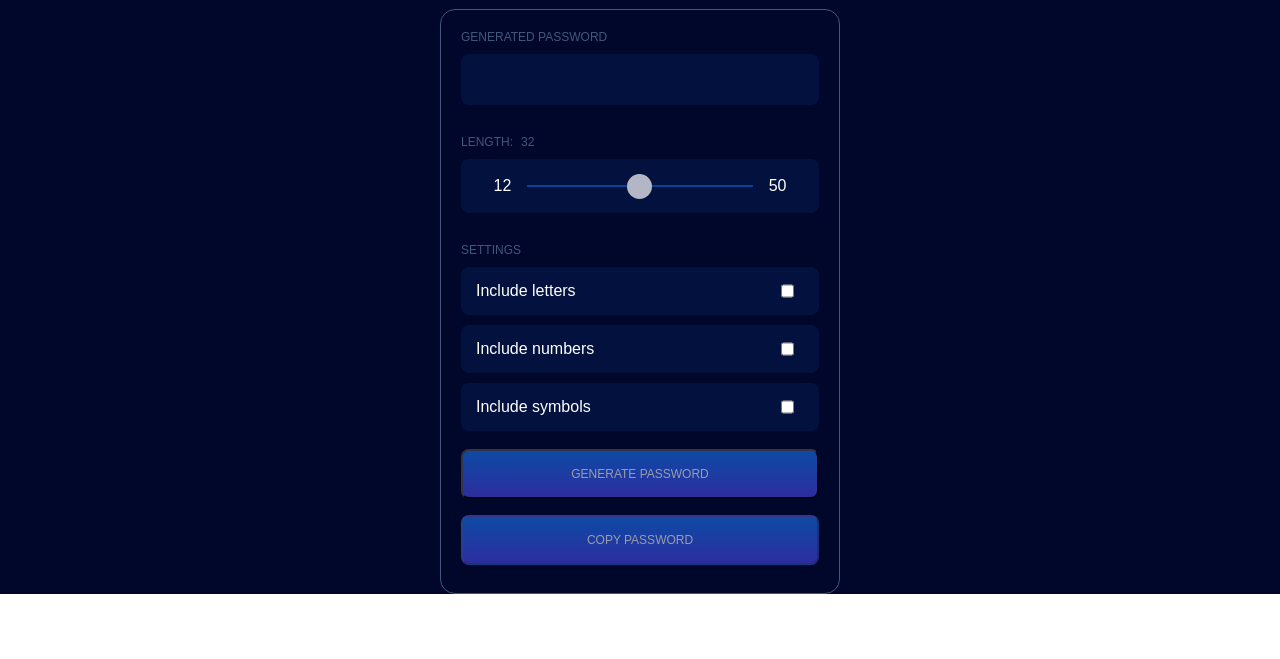
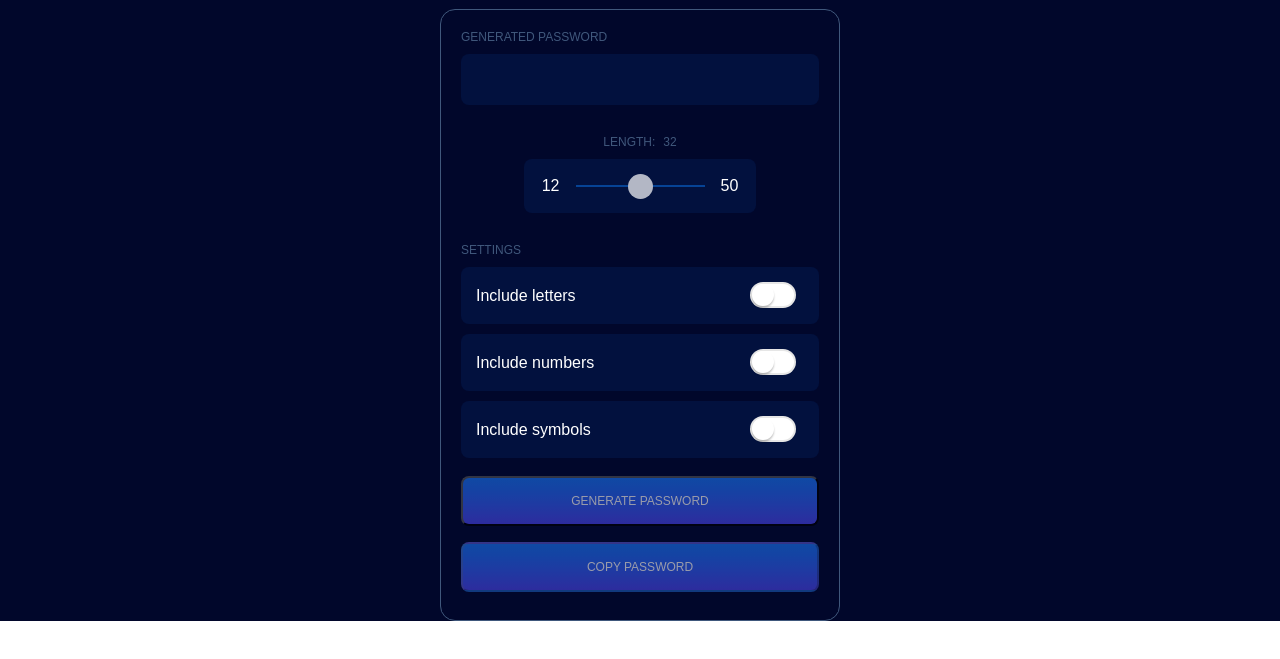
Before and after one commit to ionuser13/Platzi-Challenge, a website: page passwordGenerator/index.html in a window 1280 px wide. Shown: the part 49-708 px from the top of the page. Drawn offline with Linux system fonts and the light colour scheme; no server answers.

Commit message:
added switch styles

```diff
--- a/passwordGenerator/index.html
+++ b/passwordGenerator/index.html
@@ -27,15 +27,24 @@
     <p class="settings">SETTINGS</p>
     <div class="option check">
       <p>Include letters</p>
-      <input type="checkbox" name="letters" id="">
+      <label class="form-switch">
+        <input type="checkbox" name="letters" class="switch">
+        <i></i>
+      </label>
     </div>
     <div class="option check">
       <p>Include numbers</p>
-      <input type="checkbox" name="numbers" id="">
+      <label class="form-switch">
+        <input type="checkbox" name="numbers" class="switch">
+        <i></i>
+      </label>
     </div>
     <div class="option check">
       <p>Include symbols</p>
-      <input type="checkbox" name="symbols" id="">
+      <label class="form-switch">
+        <input type="checkbox" name="symbols" class="switch">
+        <i></i>
+      </label>
     </div>
     <div class="submits">
       <button type="submit" id="generate-button">GENERATE PASSWORD</button>
--- a/passwordGenerator/src/styles.css
+++ b/passwordGenerator/src/styles.css
@@ -41,6 +41,7 @@
 .option {
   display: flex;
   justify-content: space-between;
+  align-items: center;
   margin: 5px 0;
   padding: 15px 0;
   font-size: 16px;
@@ -122,3 +123,58 @@
   padding: 15px;
   margin: 10px 0;
 }
+/*switch styles*/
+.form-switch {
+  display: inline-block;
+  cursor: pointer;
+  -webkit-tap-highlight-color: transparent;
+}
+.form-switch i {
+  position: relative;
+  display: inline-block;
+  margin-right: .5rem;
+  width: 46px;
+  height: 26px;
+  background-color: #e6e6e6;
+  border-radius: 23px;
+  vertical-align: text-bottom;
+  transition: all 0.3s linear;
+}
+.form-switch i::before {
+  content: "";
+  position: absolute;
+  left: 0;
+  width: 42px;
+  height: 22px;
+  background-color: #fff;
+  border-radius: 11px;
+  transform: translate3d(2px, 2px, 0) scale3d(1, 1, 1);
+  transition: all .25s linear;
+}
+.form-switch i::after {
+  content: "";
+  position: absolute;
+  left: 0;
+  width: 22px;
+  height: 22px;
+  background-color: #fff;
+  border-radius: 11px;
+  box-shadow: 0 2px 2px rgba(0, 0, 0, 0.24);
+  transform: translate3d(2px, 2px, 0);
+  transition: all .2s ease-in-out;
+}
+.form-switch:active .switch:checked+ i::after {
+  transform: translate3d(16px, 2px, 0);
+}
+.form-switch .switch {
+  display: none;
+}
+.form-switch .switch:checked + i {
+  background-color: #4BD763;
+}
+.form-switch .switch:checked + i::before {
+  transform: translate3d(18px, 2px, 0) scale3d(0, 0, 0);
+}
+.form-switch .switch:checked + i::after {
+  transform: translate3d(22px, 2px, 0);
+}
```
